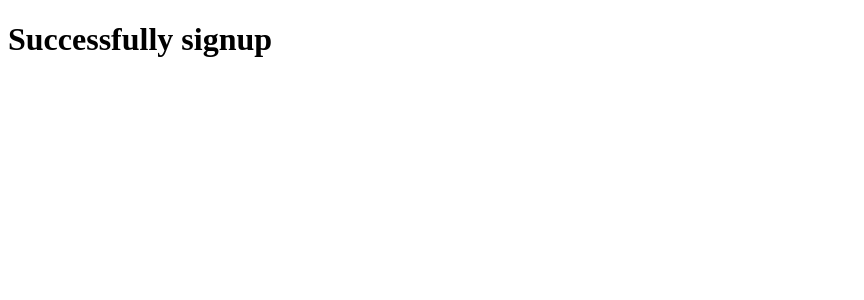
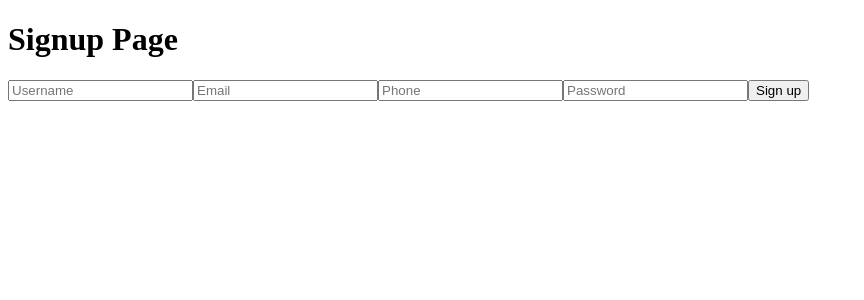
Before and after one commit to axeladib/barber-management-webapp, a React (Create React App) app: page /signup in a window 1280 px wide. Shown: the top 300 px of the page, without its empty margins (0-864 px from the left). Built offline with nearby package versions, Linux system fonts and the light colour scheme.

Commit message:
Signup page : initial commit : Setup the state and data, setup send data to backend, basic input for frontend

```diff
--- a/src/pages/Signup.js
+++ b/src/pages/Signup.js
@@ -1,12 +1,61 @@
-import React, {useState} from "react";
+import React, { useState } from "react";
 import axios from "axios";
 
 const Signup = () => {
+  const [username, setUsername] = useState("");
+  const [email, setEmail] = useState("");
+  const [phone, setPhone] = useState("");
+  const [password, setPassword] = useState("");
 
+  const handleSingup = async () => {
+    //TODO: Send signup data to the backend
+    try {
+      const response = await axios.post("/api/signup", {
+        username,
+        email,
+        phone,
+        password,
+      });
+      //FIXME: Test the success meesage or redirect to a success page
+      console.log(response.data);
+    } catch (error) {
+      //FIXME: Handle error
+      console.error(error);
+    }
+  };
 
   return (
     <>
-        <h1>Successfully signup</h1>
+      <h1>Signup Page</h1>
+      {/* //TODO: Username */}
+      <input
+        type="text"
+        placeholder="Username"
+        value={username}
+        onChange={(e) => setUsername(e.target.value)}
+      />
+     {/* //TODO: Email  */}
+     <input
+        type="email"
+        placeholder="Email"
+        value={email}
+        onChange={(e) => setEmail(e.target.value)}
+      />
+     {/* TODO: Phone Number */}
+     <input
+        type="tel"
+        placeholder="Phone"
+        value={phone}
+        onChange={(e) => setPhone(e.target.value)}
+      />
+     {/* TODO: Password */}
+     <input
+        type="password"
+        placeholder="Password"
+        value={password}
+        onChange={(e) => setPassword(e.target.value)}
+      />
+      <button onClick={handleSingup}>Sign up</button>
      </>
   );
 };
```
Lines whose indentation alone changed are shown as unchanged.
